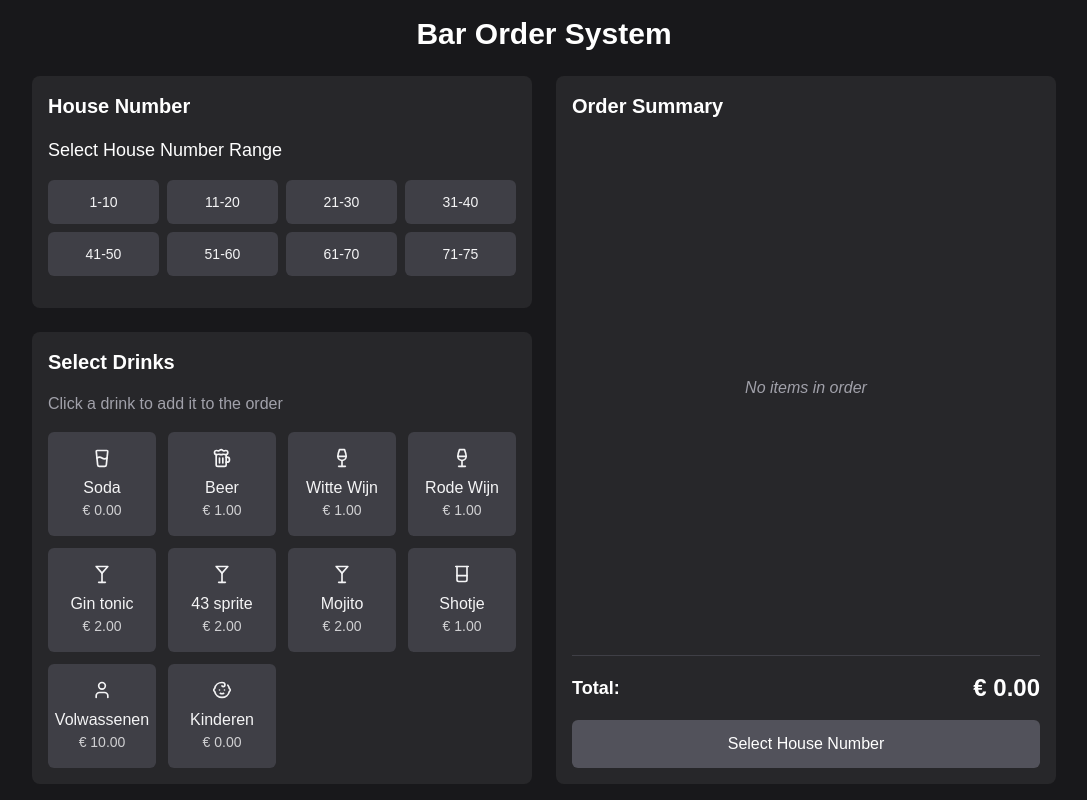
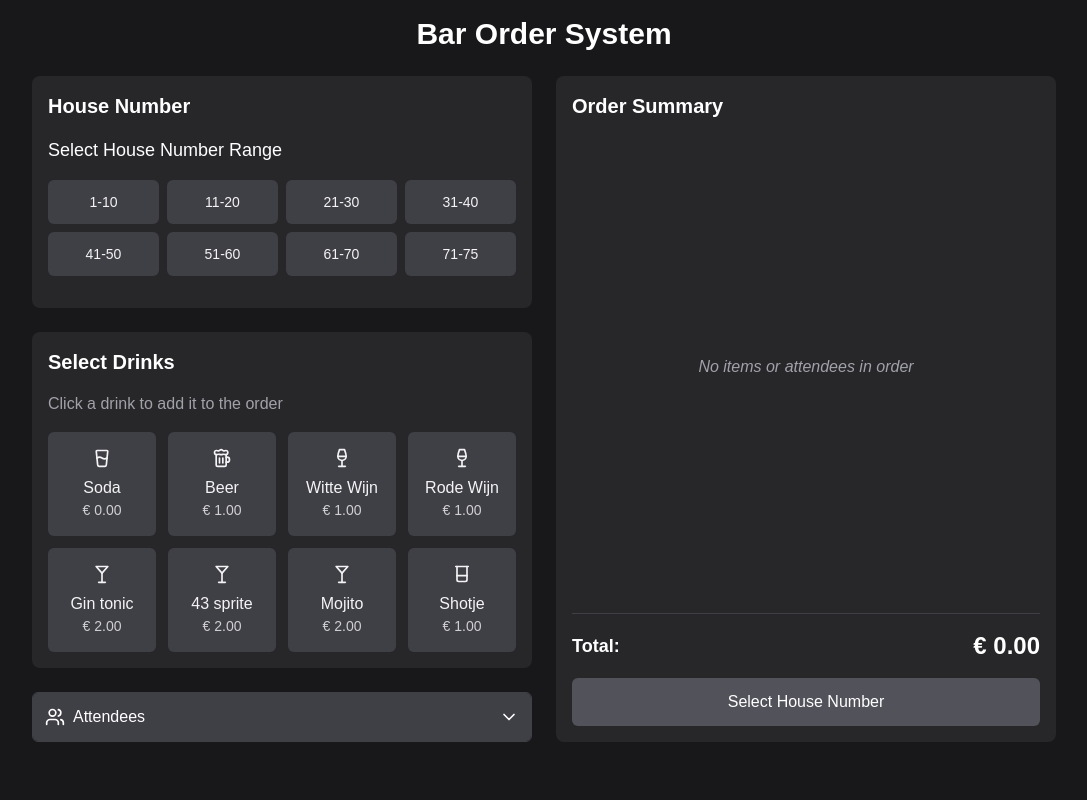
Before and after one commit to gijsvanzon/bar-order-system, a Next.js app: page / in a window 1280 px wide. Shown: the whole page, without its empty margins (96-1183 px from the left). Built offline with nearby package versions, Linux system fonts and the light colour scheme.

Commit message:
added attendees

```diff
--- /dev/null
+++ b/components/attendees-section.tsx
@@ -0,0 +1,128 @@
+"use client";
+
+import { useState } from "react";
+import { ChevronDown, ChevronUp, Users } from "lucide-react";
+
+export interface AttendeesInfo {
+  adults: number;
+  children: number;
+}
+
+interface AttendeesSectionProps {
+  attendees: AttendeesInfo;
+  onUpdateAttendees: (attendees: AttendeesInfo) => void;
+  adultPrice: number;
+}
+
+export default function AttendeesSection({
+  attendees,
+  onUpdateAttendees,
+  adultPrice,
+}: AttendeesSectionProps) {
+  const [isExpanded, setIsExpanded] = useState(false);
+
+  const toggleExpanded = () => {
+    setIsExpanded(!isExpanded);
+  };
+
+  const handleAdultsChange = (value: number) => {
+    if (value >= 0) {
+      onUpdateAttendees({ ...attendees, adults: value });
+    }
+  };
+
+  const handleChildrenChange = (value: number) => {
+    if (value >= 0) {
+      onUpdateAttendees({ ...attendees, children: value });
+    }
+  };
+
+  const totalAttendeeCost = attendees.adults * adultPrice;
+
+  return (
+    <div className="border border-zinc-700 rounded-md overflow-hidden">
+      <button
+        onClick={toggleExpanded}
+        className="w-full flex items-center justify-between p-3 bg-zinc-700 hover:bg-zinc-600 transition-colors"
+      >
+        <div className="flex items-center">
+          <Users className="h-5 w-5 mr-2" />
+          <span className="font-medium">Attendees</span>
+          {(attendees.adults > 0 || attendees.children > 0) && (
+            <span className="ml-2 text-sm bg-emerald-600 text-white px-2 py-0.5 rounded-full">
+              {attendees.adults + attendees.children}
+            </span>
+          )}
+        </div>
+        <div className="flex items-center">
+          {totalAttendeeCost > 0 && (
+            <span className="mr-2 font-medium">
+              € {totalAttendeeCost.toFixed(2)}
+            </span>
+          )}
+          {isExpanded ? (
+            <ChevronUp className="h-5 w-5" />
+          ) : (
+            <ChevronDown className="h-5 w-5" />
+          )}
+        </div>
+      </button>
+
+      {isExpanded && (
+        <div className="p-4 bg-zinc-800">
+          <div className="space-y-4">
+            <div>
+              <div className="flex justify-between items-center mb-2">
+                <label className="font-medium">
+                  Adults (€ {adultPrice.toFixed(2)} each):
+                </label>
+                <div className="flex items-center">
+                  <button
+                    onClick={() => handleAdultsChange(attendees.adults - 1)}
+                    disabled={attendees.adults <= 0}
+                    className="h-8 w-8 rounded-md bg-zinc-700 hover:bg-zinc-600 disabled:opacity-50 disabled:cursor-not-allowed flex items-center justify-center"
+                  >
+                    -
+                  </button>
+                  <span className="mx-3 w-8 text-center">
+                    {attendees.adults}
+                  </span>
+                  <button
+                    onClick={() => handleAdultsChange(attendees.adults + 1)}
+                    className="h-8 w-8 rounded-md bg-zinc-700 hover:bg-zinc-600 flex items-center justify-center"
+                  >
+                    +
+                  </button>
+                </div>
+              </div>
+            </div>
+
+            <div>
+              <div className="flex justify-between items-center mb-2">
+                <label className="font-medium">Children (Free):</label>
+                <div className="flex items-center">
+                  <button
+                    onClick={() => handleChildrenChange(attendees.children - 1)}
+                    disabled={attendees.children <= 0}
+                    className="h-8 w-8 rounded-md bg-zinc-700 hover:bg-zinc-600 disabled:opacity-50 disabled:cursor-not-allowed flex items-center justify-center"
+                  >
+                    -
+                  </button>
+                  <span className="mx-3 w-8 text-center">
+                    {attendees.children}
+                  </span>
+                  <button
+                    onClick={() => handleChildrenChange(attendees.children + 1)}
+                    className="h-8 w-8 rounded-md bg-zinc-700 hover:bg-zinc-600 flex items-center justify-center"
+                  >
+                    +
+                  </button>
+                </div>
+              </div>
+            </div>
+          </div>
+        </div>
+      )}
+    </div>
+  );
+}
--- a/components/order-summary.tsx
+++ b/components/order-summary.tsx
@@ -1,17 +1,22 @@
 "use client";
 
-import { Trash2, Home } from "lucide-react";
+import { Trash2, Users } from "lucide-react";
 import type { OrderItem } from "./order-system";
+import type { AttendeesInfo } from "./attendees-section";
 
 interface OrderSummaryProps {
   items: OrderItem[];
   onRemoveItem: (index: number) => void;
   onIncrementItem: (index: number) => void;
   onDecrementItem: (index: number) => void;
+  drinksTotal: number;
+  attendeesTotal: number;
   total: number;
   onSubmitOrder: () => void;
   isSubmitting: boolean;
   houseNumber: number | null;
+  attendees: AttendeesInfo;
+  adultPrice: number;
 }
 
 export default function OrderSummary({
@@ -19,27 +24,61 @@ export default function OrderSummary({
   onRemoveItem,
   onIncrementItem,
   onDecrementItem,
+  drinksTotal,
+  attendeesTotal,
   total,
   onSubmitOrder,
   isSubmitting,
   houseNumber,
+  attendees,
+  adultPrice,
 }: OrderSummaryProps) {
+  const hasItems = items.length > 0;
+  const hasAttendees = attendees.adults > 0 || attendees.children > 0;
+  const isEmpty = !hasItems && !hasAttendees;
+
   return (
     <div className="h-full flex flex-col">
-      {houseNumber && (
-        <div className="mb-4 flex items-center">
-          <Home className="h-5 w-5 mr-2 text-emerald-500" />
-          <span className="text-lg font-medium">House #{houseNumber}</span>
-        </div>
-      )}
       <h2 className="text-xl font-semibold mb-4">Order Summary</h2>
 
-      {items.length === 0 ? (
+      {isEmpty ? (
         <div className="flex-1 flex items-center justify-center text-zinc-400 italic">
-          No items in order
+          No items or attendees in order
         </div>
       ) : (
         <div className="flex-1 overflow-y-auto max-h-[400px]">
+          {hasAttendees && (
+            <div className="mb-4 p-3 bg-zinc-700 rounded-md">
+              <div className="flex items-center mb-2">
+                <Users className="h-5 w-5 mr-2" />
+                <h3 className="font-medium">Attendees</h3>
+              </div>
+
+              <div className="space-y-2 pl-7">
+                {attendees.adults > 0 && (
+                  <div className="flex justify-between">
+                    <span>
+                      {attendees.adults} × Adult
+                      {attendees.adults !== 1 ? "s" : ""}
+                    </span>
+                    <span>€ {(attendees.adults * adultPrice).toFixed(2)}</span>
+                  </div>
+                )}
+
+                {attendees.children > 0 && (
+                  <div className="flex justify-between">
+                    <span>
+                      {attendees.children} × Child
+                      {attendees.children !== 1 ? "ren" : ""}
+                    </span>
+                    <span>Free</span>
+                  </div>
+                )}
+              </div>
+            </div>
+          )}
+
+          {hasItems && (
             <table className="w-full">
               <thead className="text-left text-zinc-400 border-b border-zinc-700">
                 <tr>
@@ -93,10 +132,24 @@ export default function OrderSummary({
                 ))}
               </tbody>
             </table>
+          )}
         </div>
       )}
 
       <div className="mt-4 pt-4 border-t border-zinc-700">
+        {hasItems && hasAttendees && (
+          <div className="space-y-2 mb-3">
+            <div className="flex justify-between items-center text-zinc-300">
+              <span>Drinks Subtotal:</span>
+              <span>€ {drinksTotal.toFixed(2)}</span>
+            </div>
+            <div className="flex justify-between items-center text-zinc-300">
+              <span>Attendees Subtotal:</span>
+              <span>€ {attendeesTotal.toFixed(2)}</span>
+            </div>
+          </div>
+        )}
+
         <div className="flex justify-between items-center mb-4">
           <span className="text-lg font-semibold">Total:</span>
           <span className="text-2xl font-bold">€ {total.toFixed(2)}</span>
@@ -104,7 +157,7 @@ export default function OrderSummary({
 
         <button
           onClick={onSubmitOrder}
-          disabled={items.length === 0 || isSubmitting || houseNumber === null}
+          disabled={isEmpty || isSubmitting || houseNumber === null}
           className="w-full bg-blue-600 hover:bg-blue-700 disabled:bg-zinc-600 disabled:cursor-not-allowed text-white py-3 rounded-md font-medium transition-colors"
         >
           {isSubmitting
--- a/components/order-system.tsx
+++ b/components/order-system.tsx
@@ -5,16 +5,15 @@ import type React from "react";
 import { useState } from "react";
 import {
   Beer,
-  Baby,
   Wine,
   GlassWater,
   Martini as Cocktail,
   Beaker as Shot,
-  User,
 } from "lucide-react";
 import DrinkSelector from "./drink-selector";
 import OrderSummary from "./order-summary";
 import HouseNumberPicker from "./house-number-picker";
+import AttendeesSection, { type AttendeesInfo } from "./attendees-section";
 import { sendOrderToMakeWebhook } from "@/lib/make-webhook";
 
 export type DrinkCategory =
@@ -25,9 +24,7 @@ export type DrinkCategory =
   | "cocktailA"
   | "cocktailB"
   | "cocktailC"
-  | "shot"
-  | "grownups"
-  | "kids";
+  | "shot";
 
 export interface Drink {
   id: DrinkCategory;
@@ -85,23 +82,18 @@ const DRINKS: Drink[] = [
     price: 1,
     icon: <Shot className="h-5 w-5" />,
   },
-  {
-    id: "grownup",
-    name: "Volwassenen",
-    price: 10,
-    icon: <User className="h-5 w-5" />,
-  },
-  {
-    id: "kids",
-    name: "Kinderen",
-    price: 0,
-    icon: <Baby className="h-5 w-5" />,
-  },
 ];
+
+// Price per adult attendee
+const ADULT_PRICE = 10.0;
 
 export default function OrderSystem() {
   const [orderItems, setOrderItems] = useState<OrderItem[]>([]);
   const [selectedHouse, setSelectedHouse] = useState<number | null>(null);
+  const [attendees, setAttendees] = useState<AttendeesInfo>({
+    adults: 0,
+    children: 0,
+  });
   const [isSubmitting, setIsSubmitting] = useState(false);
   const [orderComplete, setOrderComplete] = useState(false);
 
@@ -145,15 +137,34 @@ export default function OrderSystem() {
     }
   };
 
-  const calculateTotal = () => {
+  const handleUpdateAttendees = (newAttendees: AttendeesInfo) => {
+    setAttendees(newAttendees);
+  };
+
+  const calculateDrinksTotal = () => {
     return orderItems.reduce(
       (sum, item) => sum + item.drink.price * item.quantity,
       0,
     );
   };
 
+  const calculateAttendeesTotal = () => {
+    return attendees.adults * ADULT_PRICE;
+  };
+
+  const calculateTotal = () => {
+    return calculateDrinksTotal() + calculateAttendeesTotal();
+  };
+
   const handleSubmitOrder = async () => {
-    if (orderItems.length === 0) return;
+    if (
+      orderItems.length === 0 &&
+      attendees.adults === 0 &&
+      attendees.children === 0
+    ) {
+      alert("Please add drinks or attendees to your order");
+      return;
+    }
     if (selectedHouse === null) {
       alert("Please select a house number before completing the order");
       return;
@@ -166,12 +177,41 @@ export default function OrderSystem() {
       const orderData = {
         timestamp: new Date().toISOString(),
         houseNumber: selectedHouse,
-        items: orderItems.map((item) => ({
-          drinkName: item.drink.name,
-          quantity: item.quantity,
-          unitPrice: item.drink.price,
-          subtotal: item.drink.price * item.quantity,
-        })),
+        attendees: {
+          adults: attendees.adults,
+          children: attendees.children,
+          adultPrice: ADULT_PRICE,
+          attendeesTotal: calculateAttendeesTotal(),
+        },
+        items: [
+          ...orderItems.map((item) => ({
+            name: item.drink.name,
+            quantity: item.quantity,
+            unitPrice: item.drink.price,
+            subtotal: item.drink.price * item.quantity,
+          })),
+          ...(attendees.adults
+            ? [
+                {
+                  name: "Adult",
+                  quantity: attendees.adults,
+                  unitPrice: ADULT_PRICE,
+                  subtotal: attendees.adults * ADULT_PRICE,
+                },
+              ]
+            : []),
+          ...(attendees.children
+            ? [
+                {
+                  name: "Child",
+                  quantity: attendees.children,
+                  unitPrice: 0,
+                  subtotal: 0,
+                },
+              ]
+            : []),
+        ],
+        drinksTotal: calculateDrinksTotal(),
         total: calculateTotal(),
       };
 
@@ -180,6 +220,7 @@ export default function OrderSystem() {
 
       // Reset order
       setOrderItems([]);
+      setAttendees({ adults: 0, children: 0 });
       setOrderComplete(true);
 
       // Reset house number after order is complete
@@ -219,14 +260,24 @@ export default function OrderSystem() {
             onSelectDrink={handleDrinkSelect}
           />
         </div>
+
+        <AttendeesSection
+          attendees={attendees}
+          onUpdateAttendees={handleUpdateAttendees}
+          adultPrice={ADULT_PRICE}
+        />
       </div>
 
       <div className="bg-zinc-800 p-4 rounded-lg">
         <OrderSummary
           items={orderItems}
+          attendees={attendees}
+          adultPrice={ADULT_PRICE}
           onRemoveItem={removeItem}
           onIncrementItem={incrementItem}
           onDecrementItem={decrementItem}
+          drinksTotal={calculateDrinksTotal()}
+          attendeesTotal={calculateAttendeesTotal()}
           total={calculateTotal()}
           onSubmitOrder={handleSubmitOrder}
           isSubmitting={isSubmitting}
@@ -235,7 +286,7 @@ export default function OrderSystem() {
 
         {orderComplete && (
           <div className="mt-4 p-3 bg-emerald-900/50 border border-emerald-700 rounded-md text-emerald-300">
-            Order successfully sent to Make.com webhook!
+            Order successfully stored!
           </div>
         )}
       </div>
--- a/lib/make-webhook.ts
+++ b/lib/make-webhook.ts
@@ -1,7 +1,7 @@
 // This is a mock implementation of a Make.com webhook integration
 
 interface OrderItem {
-  drinkName: string;
+  name: string;
   quantity: number;
   unitPrice: number;
   subtotal: number;
```
Lines whose indentation alone changed are shown as unchanged.
